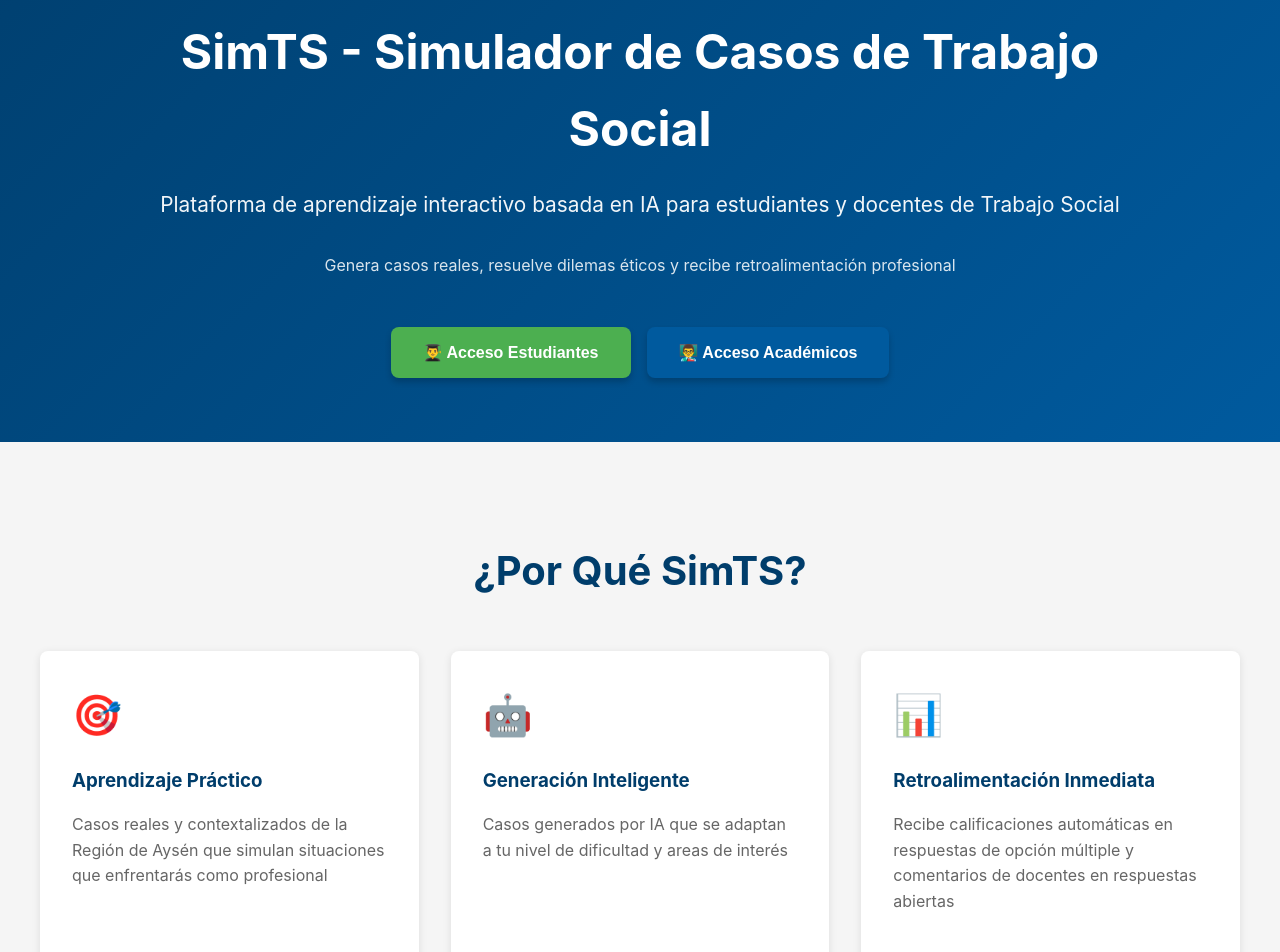
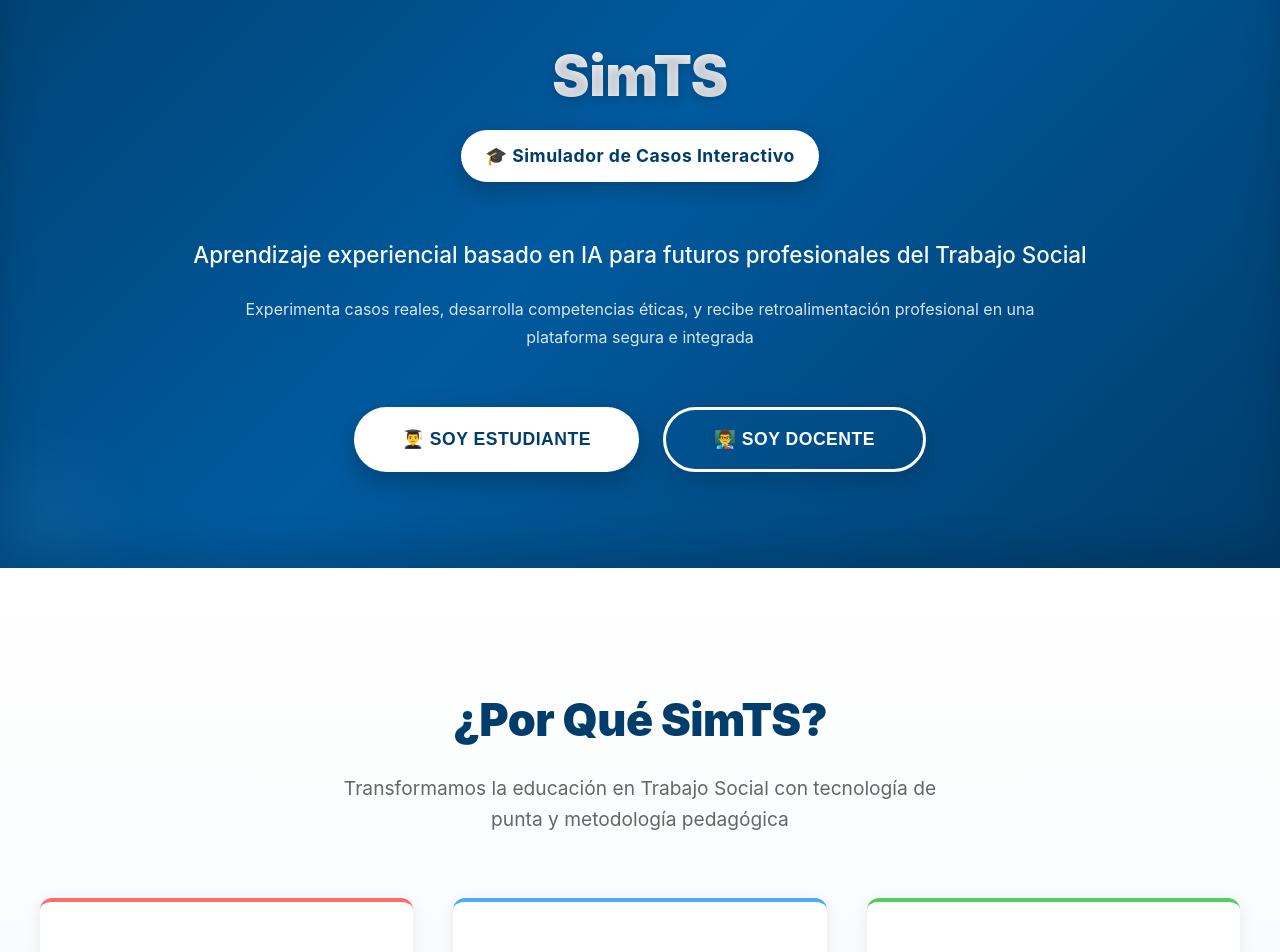
Before and after one commit to estebancofre-coy/simts, a React (Vite) app in the folder frontend/: page / in a window 1280 px wide. Shown: the part 320-1272 px from the top of the page. Built offline with nearby package versions, Linux system fonts and the light colour scheme; no server answers.

Commit message:
design: Complete landing page redesign - hero section with gradient, modern cards, professional typography, and enhanced UX

```diff
--- a/frontend/src/Landing.jsx
+++ b/frontend/src/Landing.jsx
@@ -31,151 +31,245 @@ export default function Landing() {
         </div>
       </header>
 
-      {/* Hero Section */}
+      {/* Hero Section - Redesigned */}
       <section id="inicio" style={{
-        background: 'linear-gradient(135deg, #003d6b 0%, #005a9e 100%)',
+        background: 'linear-gradient(135deg, #003d6b 0%, #005a9e 50%, #003d6b 100%)',
         color: 'white',
-        padding: '4rem 2rem',
-        textAlign: 'center'
+        padding: '6rem 2rem',
+        textAlign: 'center',
+        position: 'relative',
+        overflow: 'hidden',
+        boxShadow: 'inset 0 -20px 40px rgba(0,0,0,0.15)'
       }}>
-        <div style={{ maxWidth: '1000px', margin: '0 auto' }}>
+        {/* Background decoration */}
+        <div style={{
+          position: 'absolute',
+          top: -100,
+          right: -100,
+          width: '300px',
+          height: '300px',
+          background: 'radial-gradient(circle, rgba(255,255,255,0.05) 0%, rgba(255,255,255,0) 70%)',
+          borderRadius: '50%'
+        }}></div>
+        <div style={{
+          position: 'absolute',
+          bottom: -50,
+          left: -50,
+          width: '200px',
+          height: '200px',
+          background: 'radial-gradient(circle, rgba(255,255,255,0.03) 0%, rgba(255,255,255,0) 70%)',
+          borderRadius: '50%'
+        }}></div>
+
+        <div style={{ maxWidth: '1100px', margin: '0 auto', position: 'relative', zIndex: 1 }}>
           <img
             src="https://zlq2y2bbczxjflne.public.blob.vercel-storage.com/Logos%20Carreras.png"
             alt="Logo Trabajo Social"
-            style={{ height: '120px', marginBottom: '2rem' }}
+            style={{ height: '100px', marginBottom: '2rem', filter: 'drop-shadow(0 2px 4px rgba(0,0,0,0.3))' }}
           />
-          <h1 style={{ fontSize: '3rem', marginBottom: '1rem', fontWeight: 'bold' }}>
-            SimTS - Simulador de Casos de Trabajo Social
+
+          <h1 style={{
+            fontSize: '3.5rem',
+            marginBottom: '0.5rem',
+            fontWeight: '900',
+            background: 'linear-gradient(135deg, #ffffff 0%, #e8f1ff 100%)',
+            WebkitBackgroundClip: 'text',
+            WebkitTextFillColor: 'transparent',
+            backgroundClip: 'text',
+            textShadow: '0 2px 10px rgba(0,0,0,0.2)',
+            letterSpacing: '-0.5px'
+          }}>
+            SimTS
           </h1>
-          <p style={{ fontSize: '1.3rem', marginBottom: '2rem', opacity: 0.95 }}>
-            Plataforma de aprendizaje interactivo basada en IA para estudiantes y docentes de Trabajo Social
-          </p>
-          <p style={{ fontSize: '1rem', marginBottom: '3rem', opacity: 0.85 }}>
-            Genera casos reales, resuelve dilemas éticos y recibe retroalimentación profesional
+
+          <div style={{
+            display: 'inline-block',
+            backgroundColor: 'white',
+            color: '#003d6b',
+            padding: '0.75rem 1.5rem',
+            borderRadius: '50px',
+            fontSize: '1.1rem',
+            fontWeight: '700',
+            marginBottom: '2rem',
+            boxShadow: '0 8px 20px rgba(0,0,0,0.2)',
+            letterSpacing: '0.5px'
+          }}>
+            🎓 Simulador de Casos Interactivo
+          </div>
+
+          <p style={{
+            fontSize: '1.4rem',
+            marginBottom: '1.5rem',
+            opacity: 0.98,
+            fontWeight: '500',
+            lineHeight: '1.6'
+          }}>
+            Aprendizaje experiencial basado en IA para futuros profesionales del Trabajo Social
           </p>
 
-          <div style={{ display: 'flex', gap: '1rem', justifyContent: 'center', flexWrap: 'wrap' }}>
+          <p style={{
+            fontSize: '1rem',
+            marginBottom: '3.5rem',
+            opacity: 0.85,
+            maxWidth: '800px',
+            margin: '0 auto 3.5rem auto',
+            lineHeight: '1.7'
+          }}>
+            Experimenta casos reales, desarrolla competencias éticas, y recibe retroalimentación profesional en una plataforma segura e integrada
+          </p>
+
+          <div style={{ display: 'flex', gap: '1.5rem', justifyContent: 'center', flexWrap: 'wrap' }}>
             <button
               onClick={() => navigate('/app')}
               style={{
-                padding: '1rem 2rem',
-                fontSize: '1rem',
-                backgroundColor: '#4CAF50',
-                color: 'white',
+                padding: '1.2rem 3rem',
+                fontSize: '1.1rem',
+                backgroundColor: 'white',
+                color: '#003d6b',
                 border: 'none',
-                borderRadius: '8px',
+                borderRadius: '50px',
                 cursor: 'pointer',
-                fontWeight: 'bold',
-                boxShadow: '0 4px 6px rgba(0,0,0,0.2)',
-                transition: 'all 0.3s'
+                fontWeight: '900',
+                boxShadow: '0 8px 25px rgba(0,0,0,0.25)',
+                transition: 'all 0.3s ease',
+                letterSpacing: '0.5px',
+                textTransform: 'uppercase'
               }}
               onMouseOver={(e) => {
-                e.target.style.backgroundColor = '#45a049'
-                e.target.style.transform = 'translateY(-2px)'
-                e.target.style.boxShadow = '0 6px 8px rgba(0,0,0,0.3)'
+                e.target.style.transform = 'translateY(-3px) scale(1.05)'
+                e.target.style.boxShadow = '0 12px 35px rgba(0,0,0,0.35)'
               }}
               onMouseOut={(e) => {
-                e.target.style.backgroundColor = '#4CAF50'
-                e.target.style.transform = 'translateY(0)'
-                e.target.style.boxShadow = '0 4px 6px rgba(0,0,0,0.2)'
+                e.target.style.transform = 'translateY(0) scale(1)'
+                e.target.style.boxShadow = '0 8px 25px rgba(0,0,0,0.25)'
               }}
             >
-              👨‍🎓 Acceso Estudiantes
+              👨‍🎓 Soy Estudiante
             </button>
             <button
               onClick={() => navigate('/app')}
               style={{
-                padding: '1rem 2rem',
-                fontSize: '1rem',
-                backgroundColor: '#005a9e',
+                padding: '1.2rem 3rem',
+                fontSize: '1.1rem',
+                backgroundColor: 'transparent',
                 color: 'white',
-                border: 'none',
-                borderRadius: '8px',
+                border: '3px solid white',
+                borderRadius: '50px',
                 cursor: 'pointer',
-                fontWeight: 'bold',
-                boxShadow: '0 4px 6px rgba(0,0,0,0.2)',
-                transition: 'all 0.3s'
+                fontWeight: '900',
+                boxShadow: '0 8px 25px rgba(0,0,0,0.15)',
+                transition: 'all 0.3s ease',
+                letterSpacing: '0.5px',
+                textTransform: 'uppercase',
+                backdropFilter: 'blur(10px)'
               }}
               onMouseOver={(e) => {
-                e.target.style.backgroundColor = '#003d6b'
-                e.target.style.transform = 'translateY(-2px)'
-                e.target.style.boxShadow = '0 6px 8px rgba(0,0,0,0.3)'
+                e.target.style.backgroundColor = 'rgba(255,255,255,0.15)'
+                e.target.style.transform = 'translateY(-3px)'
+                e.target.style.boxShadow = '0 12px 35px rgba(0,0,0,0.25)'
               }}
               onMouseOut={(e) => {
-                e.target.style.backgroundColor = '#005a9e'
+                e.target.style.backgroundColor = 'transparent'
                 e.target.style.transform = 'translateY(0)'
-                e.target.style.boxShadow = '0 4px 6px rgba(0,0,0,0.2)'
+                e.target.style.boxShadow = '0 8px 25px rgba(0,0,0,0.15)'
               }}
             >
-              👨‍🏫 Acceso Académicos
+              👨‍🏫 Soy Docente
             </button>
           </div>
         </div>
       </section>
 
-      {/* Utilidad Section */}
+      {/* Utilidad Section - Redesigned */}
       <section id="utilidad" style={{
-        padding: '4rem 2rem',
-        backgroundColor: '#f5f5f5'
+        padding: '5rem 2rem',
+        background: 'linear-gradient(180deg, #ffffff 0%, #f0f4f8 100%)',
+        position: 'relative'
       }}>
         <div style={{ maxWidth: '1200px', margin: '0 auto' }}>
-          <h2 style={{ fontSize: '2.5rem', marginBottom: '3rem', textAlign: 'center', color: '#003d6b' }}>
-            ¿Por Qué SimTS?
-          </h2>
+          <div style={{ textAlign: 'center', marginBottom: '4rem' }}>
+            <h2 style={{
+              fontSize: '2.8rem',
+              marginBottom: '1rem',
+              color: '#003d6b',
+              fontWeight: '900',
+              letterSpacing: '-0.5px'
+            }}>
+              ¿Por Qué SimTS?
+            </h2>
+            <p style={{
+              fontSize: '1.2rem',
+              color: '#666',
+              maxWidth: '600px',
+              margin: '0 auto',
+              lineHeight: '1.6'
+            }}>
+              Transformamos la educación en Trabajo Social con tecnología de punta y metodología pedagógica
+            </p>
+          </div>
 
-          <div style={{ display: 'grid', gridTemplateColumns: 'repeat(auto-fit, minmax(300px, 1fr))', gap: '2rem' }}>
+          <div style={{ display: 'grid', gridTemplateColumns: 'repeat(auto-fit, minmax(320px, 1fr))', gap: '2.5rem' }}>
             {[
               {
                 icon: '🎯',
                 title: 'Aprendizaje Práctico',
-                desc: 'Casos reales y contextalizados de la Región de Aysén que simulan situaciones que enfrentarás como profesional'
+                desc: 'Casos reales contextualizados de la Región de Aysén que simulan situaciones que enfrentarás como profesional',
+                color: '#ff6b6b'
               },
               {
                 icon: '🤖',
                 title: 'Generación Inteligente',
-                desc: 'Casos generados por IA que se adaptan a tu nivel de dificultad y areas de interés'
+                desc: 'Casos generados por IA que se adaptan a tu nivel de dificultad y áreas de interés',
+                color: '#4dabf7'
               },
               {
                 icon: '📊',
                 title: 'Retroalimentación Inmediata',
-                desc: 'Recibe calificaciones automáticas en respuestas de opción múltiple y comentarios de docentes en respuestas abiertas'
+                desc: 'Recibe calificaciones automáticas y comentarios de docentes en respuestas abiertas',
+                color: '#51cf66'
               },
               {
                 icon: '📈',
                 title: 'Seguimiento de Progreso',
-                desc: 'Docentes pueden rastrear tu evolución y brindarte apoyo personalizado'
+                desc: 'Docentes pueden rastrear tu evolución y brindarte apoyo personalizado',
+                color: '#ffd93d'
               },
               {
                 icon: '🔐',
                 title: 'Entorno Seguro',
-                desc: 'Practica y comete errores sin consecuencias en un ambiente de aprendizaje seguro'
+                desc: 'Practica y comete errores sin consecuencias en un ambiente de aprendizaje seguro',
+                color: '#a78bfa'
               },
               {
                 icon: '💼',
                 title: 'Preparación Profesional',
-                desc: 'Desarrolla habilidades críticas para intervención social comunitaria y familiar'
+                desc: 'Desarrolla habilidades críticas para intervención social comunitaria y familiar',
+                color: '#06b6d4'
               }
             ].map((item, idx) => (
               <div key={idx} style={{
                 backgroundColor: 'white',
-                padding: '2rem',
-                borderRadius: '8px',
-                boxShadow: '0 2px 8px rgba(0,0,0,0.1)',
-                transition: 'all 0.3s',
-                cursor: 'pointer'
+                padding: '2.5rem',
+                borderRadius: '12px',
+                boxShadow: '0 4px 15px rgba(0,0,0,0.08)',
+                transition: 'all 0.4s cubic-bezier(0.23, 1, 0.320, 1)',
+                cursor: 'pointer',
+                position: 'relative',
+                borderTop: `4px solid ${item.color}`,
+                overflow: 'hidden'
               }}
                 onMouseOver={(e) => {
-                  e.currentTarget.style.boxShadow = '0 4px 16px rgba(0,0,0,0.15)'
-                  e.currentTarget.style.transform = 'translateY(-4px)'
+                  e.currentTarget.style.boxShadow = '0 12px 30px rgba(0,0,0,0.15)'
+                  e.currentTarget.style.transform = 'translateY(-8px)'
                 }}
                 onMouseOut={(e) => {
-                  e.currentTarget.style.boxShadow = '0 2px 8px rgba(0,0,0,0.1)'
+                  e.currentTarget.style.boxShadow = '0 4px 15px rgba(0,0,0,0.08)'
                   e.currentTarget.style.transform = 'translateY(0)'
                 }}
               >
-                <div style={{ fontSize: '2.5rem', marginBottom: '1rem' }}>{item.icon}</div>
-                <h3 style={{ marginBottom: '0.5rem', color: '#003d6b' }}>{item.title}</h3>
-                <p style={{ color: '#666', lineHeight: '1.6' }}>{item.desc}</p>
+                <div style={{ fontSize: '2.8rem', marginBottom: '1rem' }}>{item.icon}</div>
+                <h3 style={{ marginBottom: '0.75rem', color: '#003d6b', fontSize: '1.2rem', fontWeight: '700' }}>{item.title}</h3>
+                <p style={{ color: '#555', lineHeight: '1.7', fontSize: '0.95rem' }}>{item.desc}</p>
               </div>
             ))}
           </div>
```
Also changed, not shown: 7 other files (tests, documents, lock files or other folders).
